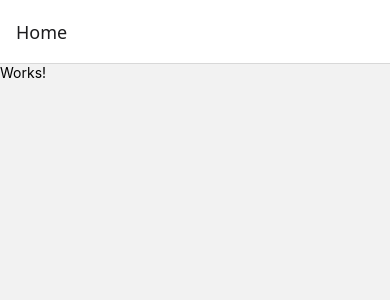
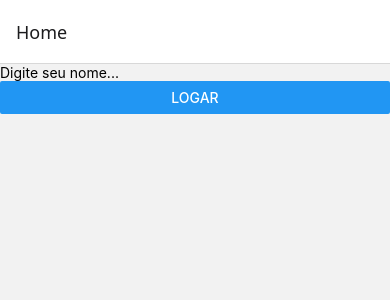
Before and after one commit to Ikarosuu/Trabalhando-com-Contextos, a React Native app: screen /Home in a window 390 px wide. Shown: the top 300 px of the page. Built offline with nearby package versions, Linux system fonts and the light colour scheme.

Commit message:
criando userscreen

```diff
--- a/App.tsx
+++ b/App.tsx
@@ -1,4 +1,3 @@
-import { StatusBar } from 'expo-status-bar';
 import { StyleSheet, Text, View } from 'react-native';
 import { NavigationContainer } from '@react-navigation/native'
 import { createStackNavigator } from '@react-navigation/stack'
--- a/src/screens/HomeScreen.tsx
+++ b/src/screens/HomeScreen.tsx
@@ -1,9 +1,27 @@
-import { View, Text } from "react-native";
+import { View, Text, TextInput, Button } from "react-native";
+import { useState } from 'react'
+import { StackNavigationProp } from '@react-navigation/stack'
+import { RootStackParamList } from "../../App";
 
-export default function HomeScreen(){
+type HomeScreenProps = {
+    navigation: StackNavigationProp<RootStackParamList, "Home">
+}
+
+export default function HomeScreen({navigation}: HomeScreenProps){
+    const [inputText, setinputText] = useState("")
+
+    const navigateToUserScreen = () => {
+        navigation.navigate("User", { username: inputText})
+    }
+
     return(
         <View>
-            <Text>Works!</Text>
+            <TextInput
+            placeholder="Digite seu nome..."
+            value={inputText}
+            onChangeText={(text)=> setinputText(text)}
+        />
+        <Button title="Logar" onPress={navigateToUserScreen}/>
         </View>
     )
 }
--- a/src/screens/UserScreen.tsx
+++ b/src/screens/UserScreen.tsx
@@ -1,22 +1,17 @@
-import { View, Text, TextInput, Button } from "react-native";
-import { useState } from 'react'
-import { StackNavigationProp } from '@react-navigation/stack'
+import { View, Text } from 'react-native';
+import { RouteProp } from '@react-navigation/native'
+import { RootStackParamList } from '../../App';
 
-export default function UserScreen(){
-    const [inputText, setinputText] = useState("")
+type UserScreenProps = {
+    route: RouteProp<RootStackParamList, 'User'>
+}
 
-    const navigateToUserScreen = () => {
+export default function UserScreen({route}: UserScreenProps) {
+    const { username } = route.params
 
-    }
-
-    return(
+    return (
         <View>
-            <TextInput
-            placeholder="Digite seu nome..."
-            value={inputText}
-            onChangeText={(text)=> setinputText(text)}
-        />
-        <Button title="Logar" onPress={navigateToUserScreen}/>
+            <Text>Bom vindo {username}</Text>
         </View>
-    )
+    );
 }
```
